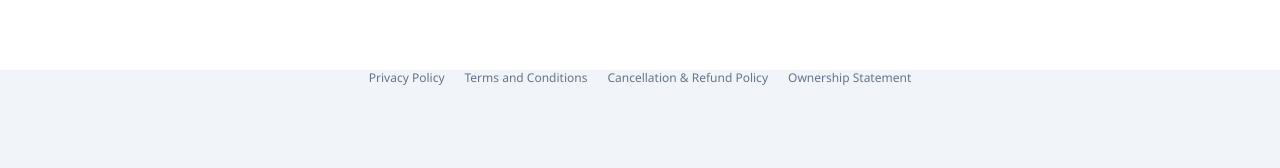
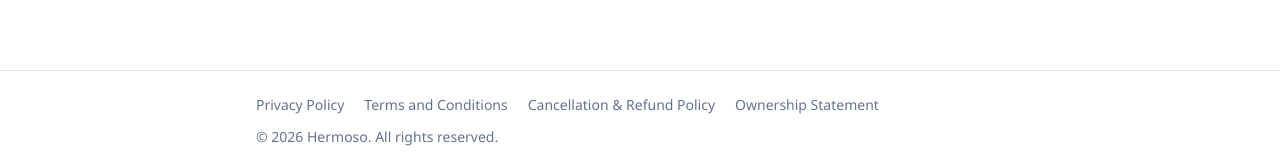
Before and after one commit to shahroozdev/Hermoso, a React (Vite) app in the folder client/: page /login in a window 1280 px wide. Shown: the part 730-898 px from the top of the page. Before the commit the page ends 840 px from the top, so only its background shows below. Built offline with nearby package versions, Linux system fonts and the light colour scheme; no server answers.

Commit message:
feat: refactor Legal links into a shared component for PublicLayout

```diff
--- a/client/src/layouts/LegalLayout.tsx
+++ b/client/src/layouts/LegalLayout.tsx
@@ -1,6 +1,6 @@
 import { Link, Outlet } from 'react-router-dom';
 
-const legalLinks = [
+export const legalLinks = [
   { to: '/privacy-policy', label: 'Privacy Policy' },
   { to: '/terms-and-conditions', label: 'Terms and Conditions' },
   { to: '/refund-policy', label: 'Cancellation & Refund Policy' },
--- a/client/src/layouts/PublicLayout.tsx
+++ b/client/src/layouts/PublicLayout.tsx
@@ -3,6 +3,7 @@ import { useEffect } from 'react';
 import { useAuthStore } from '../store/authStore';
 import { tokenCookies } from '../utils/tokenCookies';
 import { useUIStore } from '../store/uiStore';
+import { legalLinks } from './LegalLayout';
 const iconClass = 'h-5 w-5';
 const normalizeRole = (role?: string) => {
   if (role === 'admin') return 'super_admin';
@@ -50,12 +51,18 @@ const PublicLayout = () => {
             )}
       </button>
       <Outlet />
-      <footer className="flex flex-wrap items-center justify-center gap-x-5 gap-y-2 px-6 pb-6 text-xs text-[var(--muted)]">
-        <Link to="/privacy-policy" className="hover:text-[var(--accent)]">Privacy Policy</Link>
-        <Link to="/terms-and-conditions" className="hover:text-[var(--accent)]">Terms and Conditions</Link>
-        <Link to="/refund-policy" className="hover:text-[var(--accent)]">Cancellation & Refund Policy</Link>
-        <Link to="/ownership-statement" className="hover:text-[var(--accent)]">Ownership Statement</Link>
-      </footer>
+    <footer className="border-t border-[var(--border)] bg-[var(--surface)] px-6 py-6">
+      <div className="mx-auto flex w-full max-w-3xl flex-wrap items-center justify-between gap-3 text-sm">
+        <nav className="flex flex-wrap gap-x-5 gap-y-2">
+          {legalLinks.map((link) => (
+            <Link key={link.to} to={link.to} className="text-[var(--muted)] hover:text-[var(--accent)]">
+              {link.label}
+            </Link>
+          ))}
+        </nav>
+        <p className="text-[var(--muted)]">&copy; {new Date().getFullYear()} Hermoso. All rights reserved.</p>
+      </div>
+    </footer>
     </>
   );
 };
```
